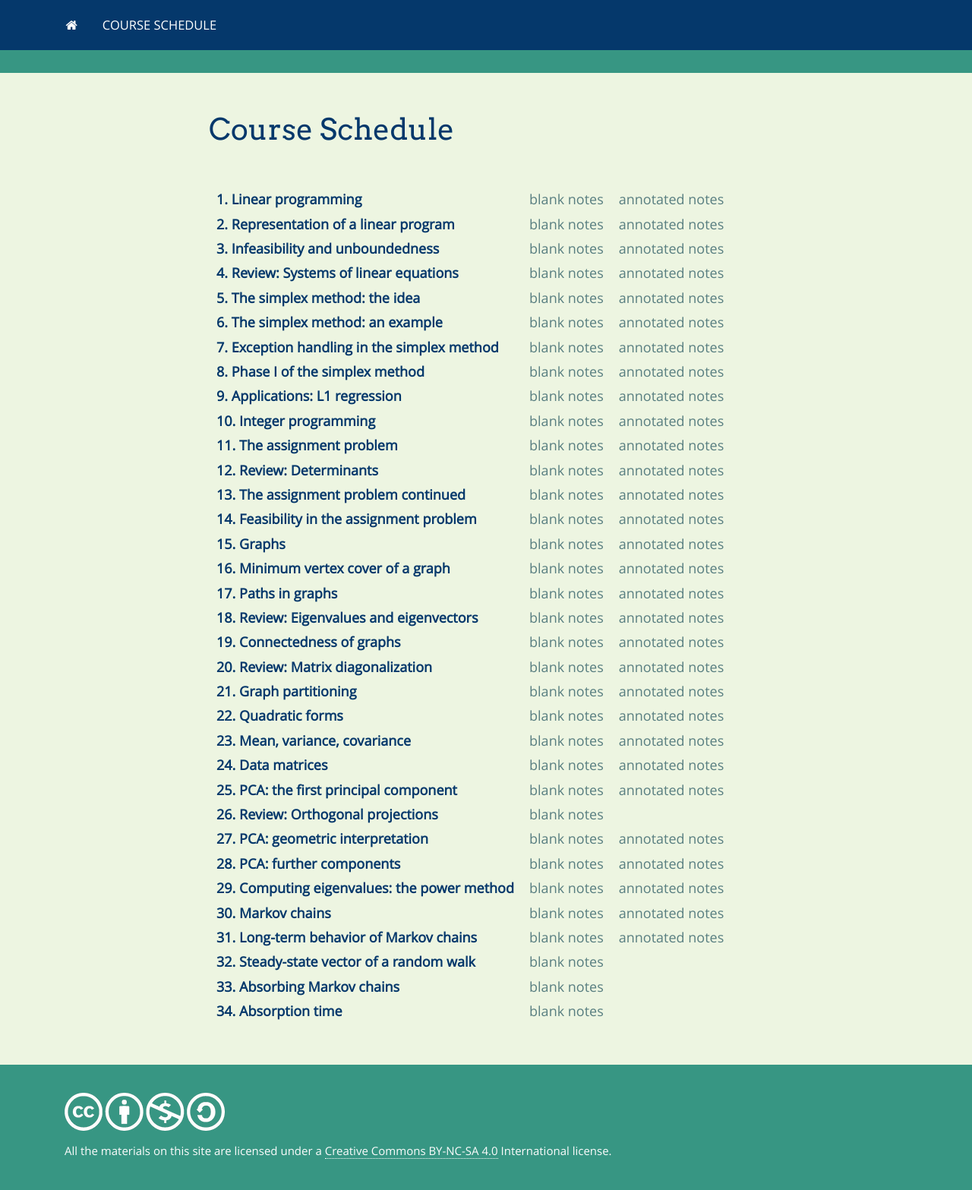
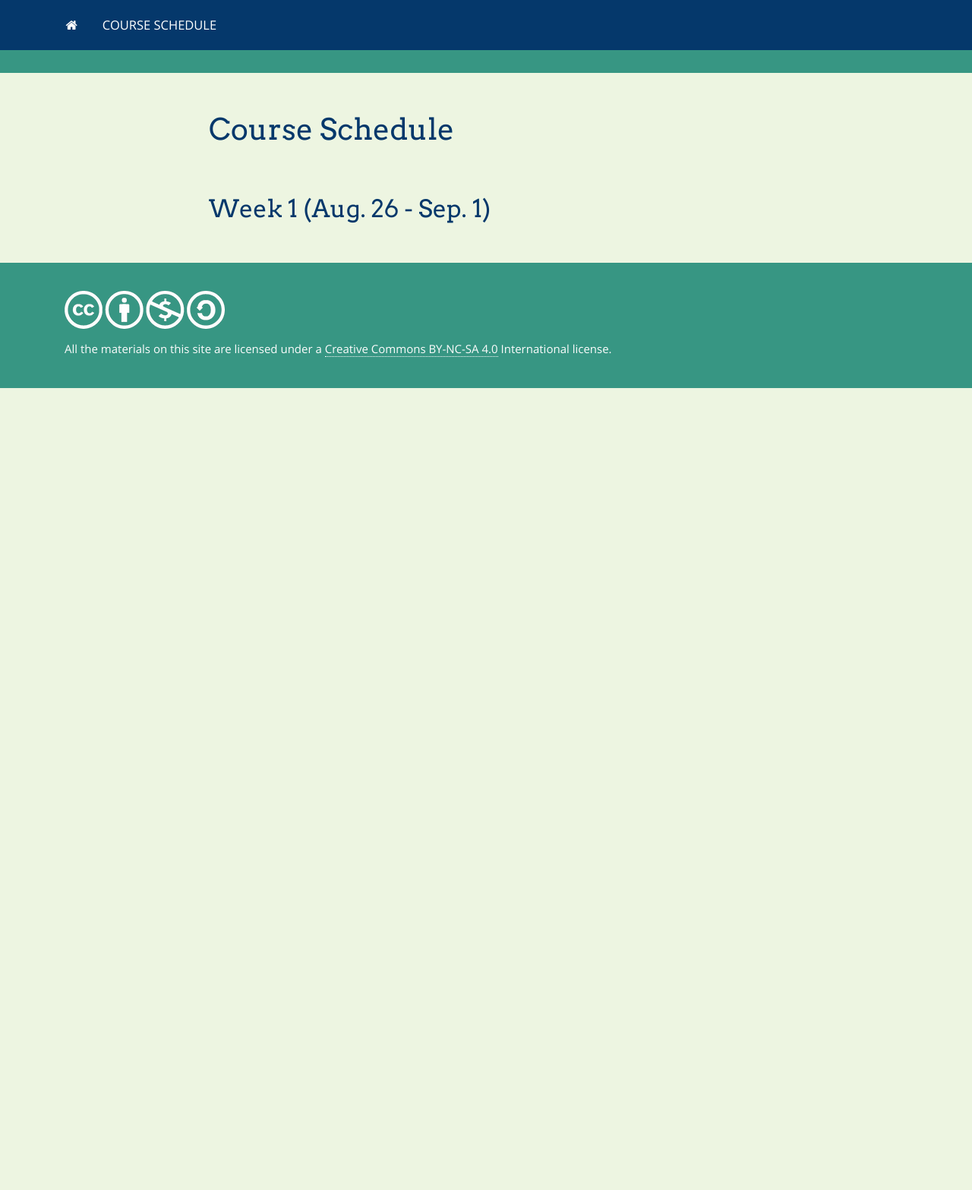
Before and after one commit to bbadzioch/727_site, a Jekyll site: the page built from course_schedule.md, in a window 1280 px wide. Shown: the whole page at 76% size. Built offline with Jekyll 4.4.1, drawn with Linux system fonts in a browser that asks for light colours; nearby versions of some CDN libraries; our own code applies the rules of GitHub Pages for plain Markdown files; after the commit the page ends 900 px from its top, so only the background shows below that.

Commit message:
Update course_schedule.md

```diff
--- a/course_schedule.md
+++ b/course_schedule.md
@@ -114,4 +114,4 @@ chapters:
 
 <br/>
 
-{% include lecture_notes_table.html %}
+## Week 1 (Aug. 26 - Sep. 1)
```
